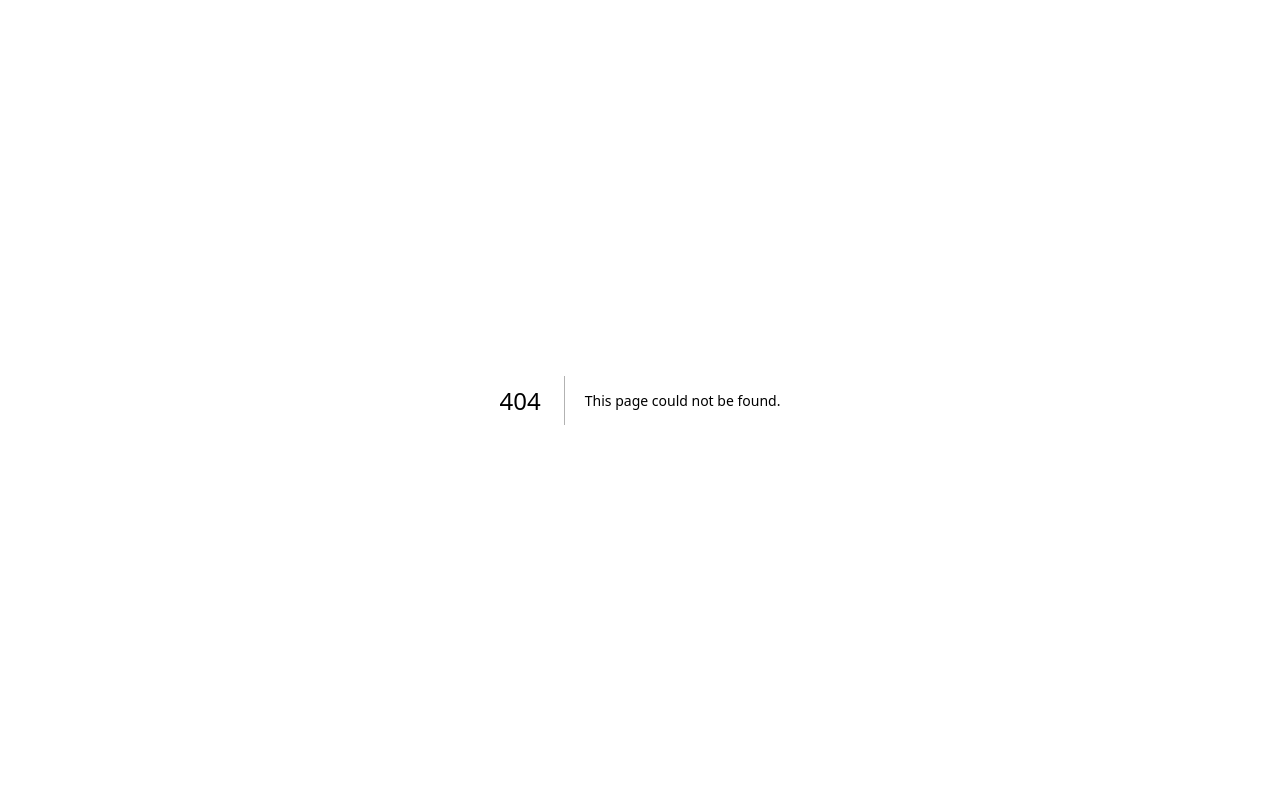
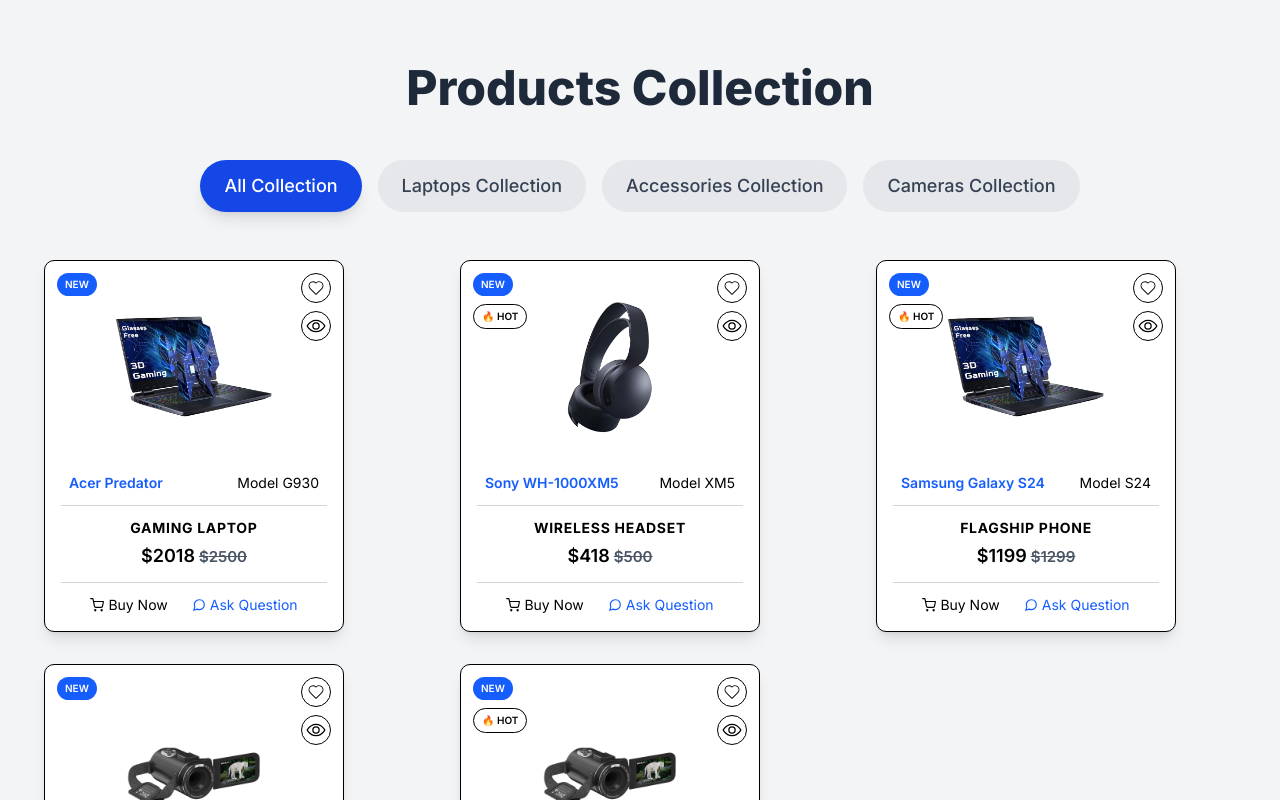
Before and after one commit to vidushalakshan/3D-Ecommerce, a Next.js app in the folder frontend/: page /allCategories in a window 1280 px wide. Before the commit this address had no page. Shown: the top 800 px of the page. Built offline with nearby package versions, Linux system fonts and the light colour scheme.

Commit message:
updated all products section

```diff
--- /dev/null
+++ b/frontend/src/app/allCategories/page.jsx
@@ -0,0 +1,122 @@
+'use client';
+
+import { useState } from 'react';
+import ProductCard from '@/components/common/ProductCard';
+import images from '@/constants/images';
+
+const products = [
+  {
+    id: 1,
+    category: 'Laptop',
+    name: 'Acer Predator',
+    type: 'Gaming Laptop',
+    model: 'G930',
+    price: 2018.0,
+    oldPrice: 2500.0,
+    isHot: false,
+    image: images.collectionLaptop,
+  },
+  {
+    id: 2,
+    category: 'Headphone',
+    name: 'Sony WH-1000XM5',
+    type: 'Wireless Headset',
+    model: 'XM5',
+    price: 418.0,
+    oldPrice: 500.0,
+    isHot: true,
+    image: images.collectionHeadset,
+  },
+  {
+    id: 3,
+    category: 'Smartphone',
+    name: 'Samsung Galaxy S24',
+    type: 'Flagship Phone',
+    model: 'S24',
+    price: 1199.0,
+    oldPrice: 1299.0,
+    isHot: true,
+    image: images.collectionLaptop,
+  },
+  {
+    id: 4,
+    category: 'Camera',
+    name: 'Canon EOS R6',
+    type: 'DSLR Camera',
+    model: 'R6',
+    price: 2499.0,
+    oldPrice: 2800.0,
+    isHot: false,
+    image: images.collectionCamara,
+  },
+  {
+    id: 5,
+    category: 'Smartwatch',
+    name: 'Apple Watch Ultra',
+    type: 'Rugged Watch',
+    model: 'Ultra 2',
+    price: 799.0,
+    oldPrice: 899.0,
+    isHot: true,
+    image: images.collectionCamara,
+  },
+];
+
+export default function ProductsCollection() {
+  const [selectedCategory, setSelectedCategory] = useState('all');
+
+  const categories = ['all', 'laptops', 'accessories', 'cameras'];
+
+  // Filter products based on category
+  const filteredProducts = selectedCategory === 'all'
+    ? products
+    : products.filter((product) => {
+        if (selectedCategory === 'laptops') return product.category === 'Laptop';
+        if (selectedCategory === 'accessories') return ['Headphone', 'Smartwatch'].includes(product.category);
+        if (selectedCategory === 'cameras') return product.category === 'Camera';
+        return true;
+      });
+
+  return (
+    <div className="min-h-screen bg-gray-100">
+      <div className="max-w-7xl mx-auto px-4 py-16 sm:px-6 lg:px-8">
+        <h1 className="text-4xl md:text-5xl font-extrabold text-center text-gray-800 mb-12 animate-fade-in">
+          Products Collection
+        </h1>
+
+        {/* Category Navigation */}
+        <nav className="mb-12">
+          <ul className="flex flex-wrap justify-center gap-4">
+            {categories.map((category) => (
+              <li key={category}>
+                <button
+                  onClick={() => setSelectedCategory(category)}
+                  className={`px-6 py-3 rounded-full text-lg font-medium transition-all duration-300 transform hover:scale-105 ${
+                    selectedCategory === category
+                      ? 'bg-blue-700 text-white shadow-lg'
+                      : 'bg-gray-200 text-gray-700 hover:bg-blue-600 hover:text-white'
+                  }`}
+                >
+                  {category.charAt(0).toUpperCase() + category.slice(1)} Collection
+                </button>
+              </li>
+            ))}
+          </ul>
+        </nav>
+
+        {/* Product Grid */}
+        <section className="grid grid-cols-1 sm:grid-cols-2 lg:grid-cols-3 gap-8">
+          {filteredProducts.map((product, index) => (
+            <div
+              key={product.id}
+              className="animate-slide-up"
+              style={{ animationDelay: `${index * 100}ms` }}
+            >
+              <ProductCard product={product} />
+            </div>
+          ))}
+        </section>
+      </div>
+    </div>
+  );
+}
--- a/frontend/src/components/pages/Home/Home.jsx
+++ b/frontend/src/app/pages/home/Home.jsx
@@ -1,9 +1,17 @@
 "use client";
+import { useRouter } from "next/navigation";
 import { useState } from "react";
 
 const Home = () => {
   const [isVideoLoaded, setIsVideoLoaded] = useState(false);
   const videoSrc = "/video/background.mp4"; // Adjust the path as necessary
+
+const router = useRouter();
+
+  const handleClick = () => {
+    router.push("/allCategories"); // Navigate to the All Categories page
+    window.scrollTo(0, 0); // Scroll to the top of the page
+  }
 
   return (
     <section className="relative flex items-center justify-center h-screen bg-black overflow-hidden">
@@ -41,7 +49,7 @@
             shipping and reliable customer service.
           </p>
 
-          <button onClick={() => {}} className="px-6 py-3 bg-blue-600 hover:bg-blue-700 text-white font-semibold rounded-full shadow-lg transition duration-300">
+          <button onClick={handleClick} className="px-6 py-3 bg-blue-600 hover:bg-blue-700 text-white font-semibold rounded-full shadow-lg transition duration-300">
             Browse All Products
           </button>
         </div>
--- a/frontend/src/components/pages/newProduct/NewProduct.jsx
+++ b/frontend/src/app/pages/newProduct/NewProduct.jsx
@@ -2,12 +2,9 @@
 import Image from "next/image";
 import { motion } from "framer-motion";
 import { useState, useEffect, useRef } from "react";
-import { IoEyeOutline } from "react-icons/io5";
 import { MdKeyboardArrowLeft, MdKeyboardArrowRight } from "react-icons/md";
-import { CiHeart } from "react-icons/ci";
-import { FiShoppingCart, FiMessageCircle } from "react-icons/fi";
 import ProductCard from "@/components/common/ProductCard";
-import images from "@/constants/images"; // Adjust this path accordingly
+import images from "@/constants/images";
 
 const products = [
   {
--- a/frontend/src/components/pages/allCategories/AllCategories.jsx
+++ /dev/null
@@ -1,12 +0,0 @@
-import NavBar from '@/components/layout/NavBar'
-import React from 'react'
-
-const AllCategories = () => {
-  return (
-    <section>
-        <NavBar />
-    </section>
-  )
-}
-
-export default AllCategories
```
Also changed, not shown: frontend/src/app/page.jsx (+7 -7 lines), frontend/src/app/pages/collection/Collection.jsx (renamed from frontend/src/components/pages/collection/Collection.jsx), frontend/src/app/pages/footer/Footer.jsx (renamed from frontend/src/components/pages/footer/Footer.jsx), frontend/src/app/pages/hotDeal/Hotdeal.jsx (renamed from frontend/src/components/pages/hotDeal/Hotdeal.jsx), frontend/src/app/pages/newsletter/NewsLetter.jsx (renamed from frontend/src/components/pages/newsletter/NewsLetter.jsx), frontend/src/app/pages/topselling/TopSelling.jsx (renamed from frontend/src/components/pages/topselling/TopSelling.jsx).
